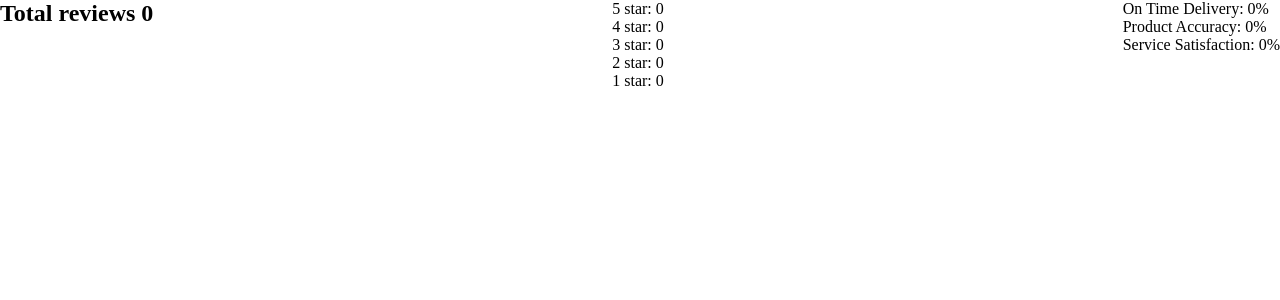
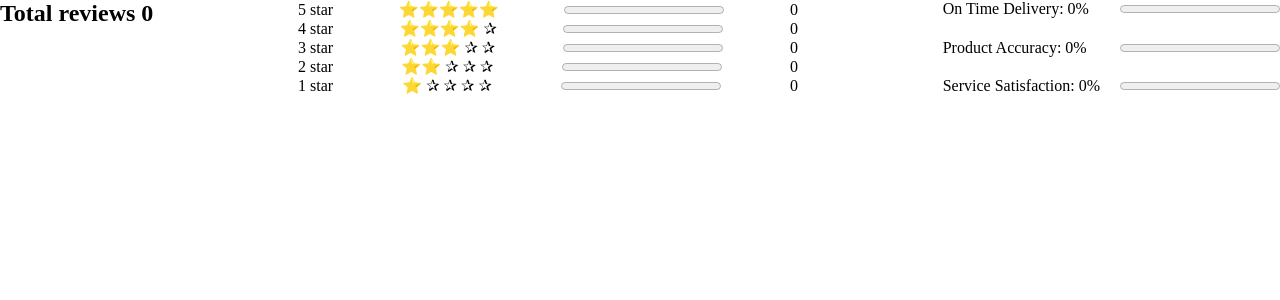
Before and after one commit to golden014/oldEgg, a Next.js app in the folder telurold/: page /components/reviewsHeader in a window 1280 px wide. Shown: the top 300 px of the page. Built offline with nearby package versions, Linux system fonts and the light colour scheme; no server answers.

Commit message:
update ui review

```diff
--- a/telurold/src/pages/components/reviewsHeader.tsx
+++ b/telurold/src/pages/components/reviewsHeader.tsx
@@ -1,5 +1,6 @@
 import style from "../../styles/style.module.scss"
 import { useState, useEffect } from "react"
+import Rating from "./rating"
 
 const ReviewHeader = (props: {store_id: any, filter: any}) => {
     const [totalReviews, setTotalReviews] = useState(0)
@@ -53,16 +54,55 @@ const ReviewHeader = (props: {store_id: any, filter: any}) => {
                 <h2>Total reviews {totalReviews}</h2>
             </div>
             <div className={style.mid}>
-                <p>5 star: {fiveStar}</p>
-                <p>4 star: {fourStar}</p>
-                <p>3 star: {threeStar}</p>
-                <p>2 star: {twoStar}</p>
-                <p>1 star: {oneStar}</p>
+
+                <div className={style.progress_bar}>
+                    <p>5 star</p>
+                    <Rating rating={5}/>
+                    <progress value={fiveStar} max={totalReviews}> </progress>
+                    <p>{fiveStar}</p>
+                </div>
+
+                <div className={style.progress_bar}>
+                    <p>4 star</p>
+                    <Rating rating={4}/>
+                    <progress value={fourStar} max={totalReviews}> </progress>
+                    <p>{fourStar} </p>
+                </div>
+
+                <div className={style.progress_bar}>
+                    <p>3 star</p>
+                    <Rating rating={3}/>
+                    <progress value={threeStar} max={totalReviews}> </progress>
+                    <p>{threeStar} </p>
+                </div>
+
+                <div className={style.progress_bar}>
+                    <p>2 star</p>
+                    <Rating rating={2}/>
+                    <progress value={twoStar} max={totalReviews}> </progress>
+                    <p>{twoStar} </p>
+                </div>
+
+                <div className={style.progress_bar}>
+                    <p>1 star </p>
+                    <Rating rating={1}/>
+                    <progress value={oneStar} max={totalReviews}> </progress>
+                    <p>{oneStar}</p>
+                </div>
             </div>
             <div className={style.right}>
-                <p>On Time Delivery: {onTimeDelivery}%</p>
-                <p>Product Accuracy: {productAccuracy}%</p>
-                <p>Service Satisfaction: {serviceSatisfaction}%</p>
+                <div className={style.progress_bar}>
+                    <p>On Time Delivery: {onTimeDelivery}%</p>
+                    <progress value={onTimeDelivery} max={100}> </progress>
+                </div>
+                <div className={style.progress_bar}>
+                    <p>Product Accuracy: {productAccuracy}%</p>
+                    <progress value={productAccuracy} max={100}> </progress>
+                </div>
+                <div className={style.progress_bar}>
+                    <p>Service Satisfaction: {serviceSatisfaction}%</p>
+                    <progress value={serviceSatisfaction} max={100}> </progress>
+                </div>
             </div>
 
         </div>
--- a/telurold/src/styles/style.module.scss
+++ b/telurold/src/styles/style.module.scss
@@ -1070,4 +1070,28 @@
 .reviews_header_container {
     display: flex;
     justify-content: space-between;
+
+    .mid {
+        display: flex;
+        flex-direction: column;
+        justify-content: space-between;
+        .progress_bar {
+            display: flex;
+            align-items: center;
+            justify-content: space-between;
+            width: 500px;
+        }
+    }
+
+    .right {
+        display: flex;
+        flex-direction: column;
+        justify-content: space-between;
+        .progress_bar {
+            display: flex;
+            align-items: center;
+            justify-content: space-between;
+            gap: 20px;
+        }
+    }
 }
```
